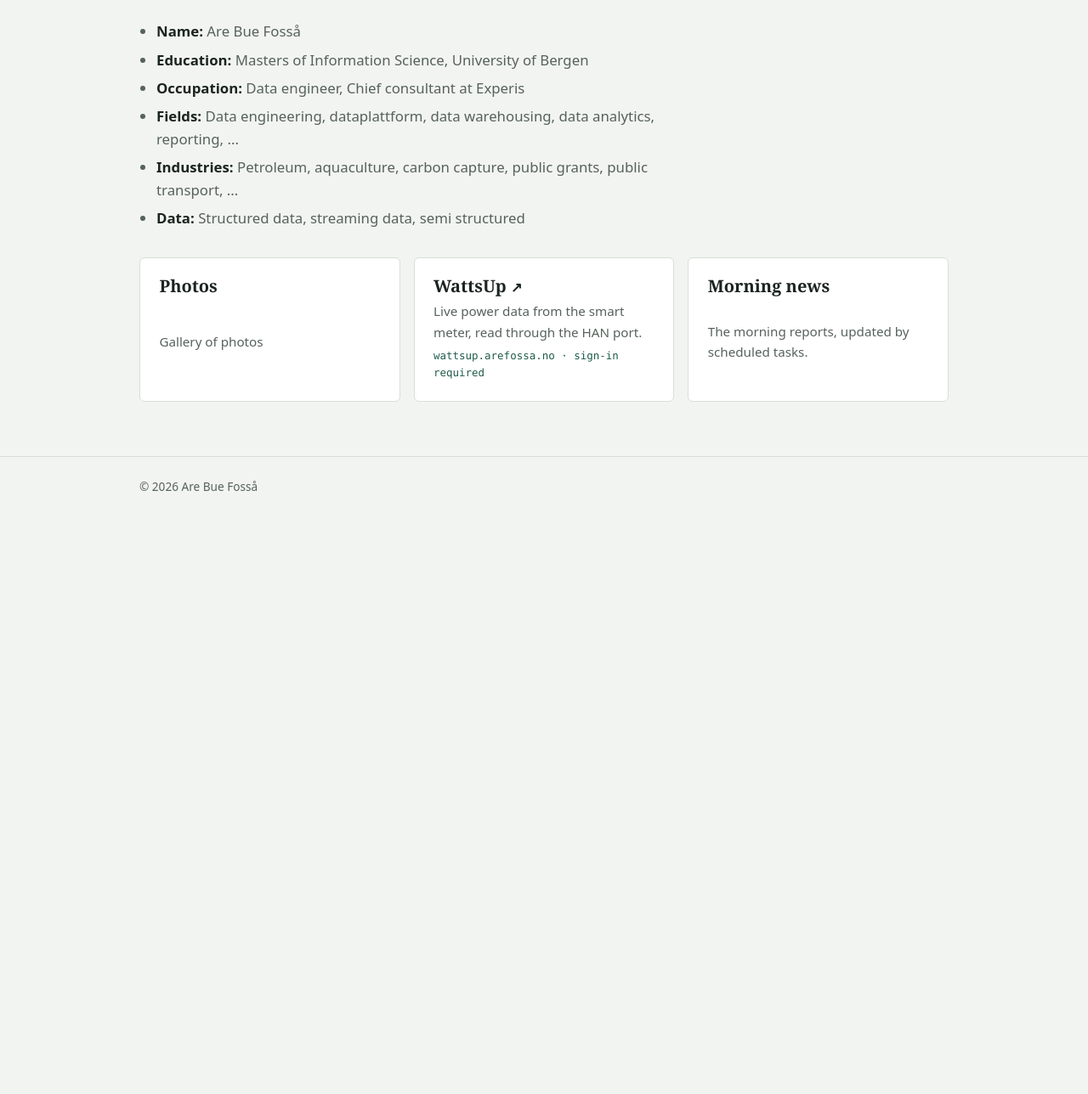
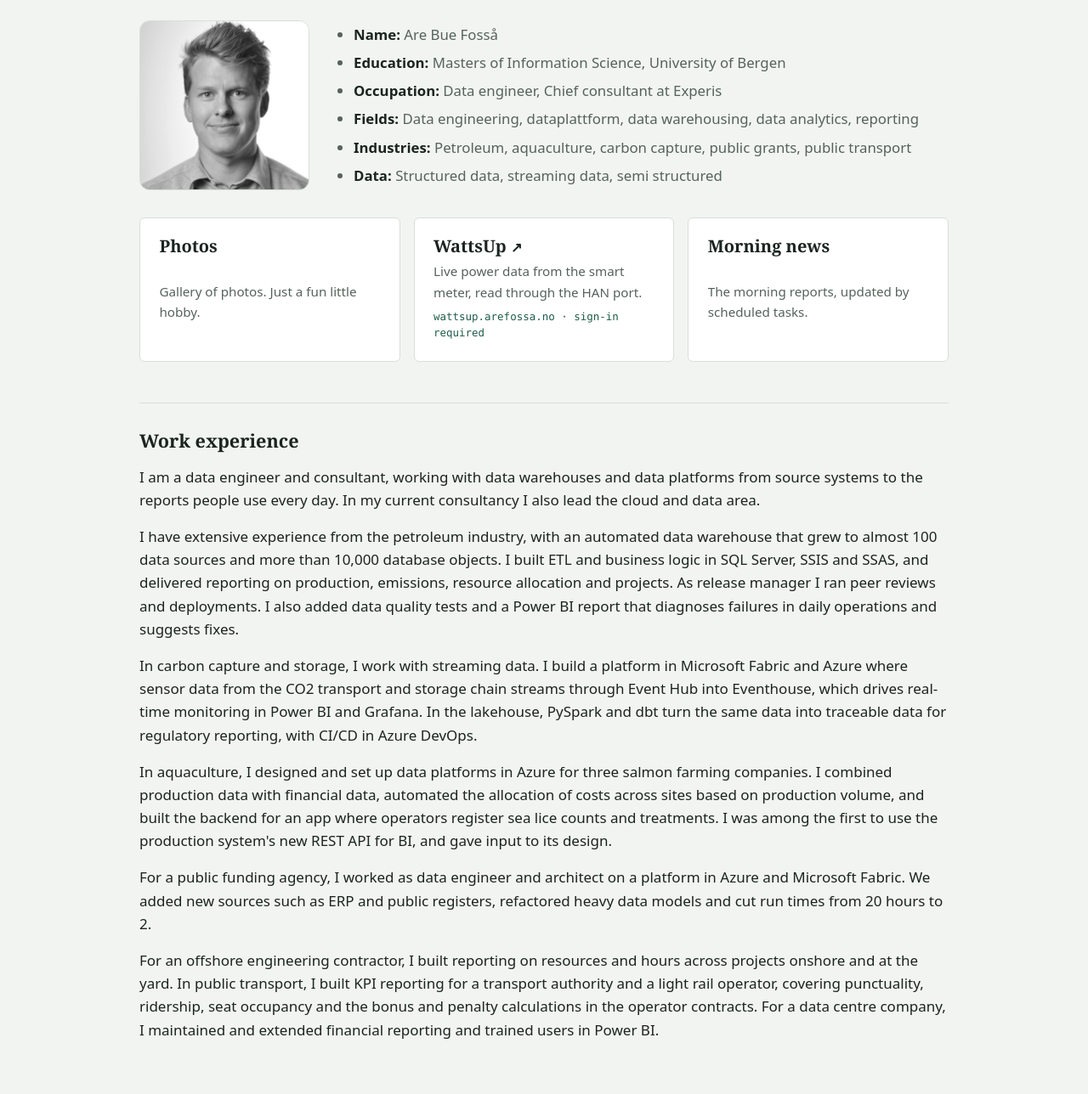
Before and after one commit to arefossa/arefossa.no, a plain HTML site: page index.html in a window 1280 px wide. Shown: the part 243-1531 px from the top of the page at 85% size. Before the commit the page ends 851 px from the top, so only its background shows below. Drawn offline with Linux system fonts and the light colour scheme.

Commit message:
Add portrait next to the facts and a work experience section
The portrait sits left of the bullet list on wide screens and above it on
narrow ones. The list and the new Work experience section below the tiles
use the full page width.

Co-Authored-By: Claude Opus 5.5 <noreply@anthropic.com>

```diff
--- a/assets/style.css
+++ b/assets/style.css
@@ -94,8 +94,30 @@ h2 { font-size: 1.35rem; }
 .prose { display: grid; gap: 1rem; max-width: 40rem; }
 .prose p { margin: 0; }
 
+/* Forsiden: Work experience under flisene, litt ekstra luft over og en tynn strek som skille. */
+.experience { display: grid; gap: 1rem; margin-top: 1rem; padding-top: 2rem; border-top: 1px solid var(--line); }
+.experience .prose { max-width: none; }
+
+/* Forsiden: portrettet til venstre for punktlisten, over den på smale skjermer. */
+.bio { display: grid; gap: 1.5rem; align-items: center; }
+@media (min-width: 640px) {
+  .bio { grid-template-columns: 200px 1fr; gap: 2rem; }
+}
+.portrait {
+  display: block;
+  width: 200px;
+  max-width: 100%;
+  height: auto;
+  aspect-ratio: 1;
+  object-fit: cover;
+  border-radius: 12px;
+  border: 1px solid var(--line);
+}
+
 /* Forsiden: punktlisten om meg. */
-.facts { margin: 0; padding-left: 1.25rem; display: grid; gap: 0.4rem; max-width: 40rem; color: var(--muted); font-size: 1.05rem; }
+/* Ingen maksbredde: listen får hele plassen ved siden av bildet, like bredt som flisene under.
+   Blir vinduet smalt, brytes linjene, og text-wrap: pretty hindrer at ett ord står alene. */
+.facts { margin: 0; padding-left: 1.25rem; display: grid; gap: 0.4rem; color: var(--muted); font-size: 1.05rem; text-wrap: pretty; }
 .facts strong { color: var(--fg); font-weight: 600; }
 
 /* Forsiden: de tre valgene som fliser, tre eller én i bredden, så ingen står alene. */
--- a/index.html
+++ b/index.html
@@ -24,20 +24,23 @@
     <div class="wrap">
       <p class="eyebrow">arefossa.no</p>
       <h1>Are Bue Fosså</h1>
-      <ul class="facts">
-        <li><strong>Name:</strong> Are Bue Fosså</li>
-        <li><strong>Education:</strong> Masters of Information Science, University of Bergen</li>
-        <li><strong>Occupation:</strong> Data engineer, Chief consultant at Experis</li>
-        <li><strong>Fields:</strong> Data engineering, dataplattform, data warehousing, data analytics, reporting, ...</li>
-        <li><strong>Industries:</strong> Petroleum, aquaculture, carbon capture, public grants, public transport, ...  </li>
-        <li><strong>Data:</strong> Structured data, streaming data, semi structured  </li>
-      </ul>
+      <div class="bio">
+        <img class="portrait" src="/assets/portrait.jpg" alt="Are Bue Fosså" width="200" height="200">
+        <ul class="facts">
+          <li><strong>Name:</strong> Are Bue Fosså</li>
+          <li><strong>Education:</strong> Masters of Information Science, University of Bergen</li>
+          <li><strong>Occupation:</strong> Data engineer, Chief consultant at Experis</li>
+          <li><strong>Fields:</strong> Data engineering, dataplattform, data warehousing, data analytics, reporting</li>
+          <li><strong>Industries:</strong> Petroleum, aquaculture, carbon capture, public grants, public transport</li>
+          <li><strong>Data:</strong> Structured data, streaming data, semi structured</li>
+        </ul>
+      </div>
 
       <ul class="tiles">
         <li>
           <a class="tile" href="/photos/">
             <h2>Photos</h2>
-            <p>Gallery of photos</p>
+            <p>Gallery of photos. Just a fun little hobby.</p>
           </a>
         </li>
         <li>
@@ -54,6 +57,39 @@
           </a>
         </li>
       </ul>
+
+      <section class="experience" aria-labelledby="experience-title">
+        <h2 id="experience-title">Work experience</h2>
+        <div class="prose">
+          <p>I am a data engineer and consultant, working with data warehouses and data platforms from
+            source systems to the reports people use every day. In my current consultancy I also lead the
+            cloud and data area.</p>
+          <p>I have extensive experience from the petroleum industry, with an automated data warehouse that
+            grew to almost 100 data sources and more than 10,000 database objects. I built ETL and business
+            logic in SQL Server, SSIS and SSAS, and delivered reporting on production, emissions, resource
+            allocation and projects. As release manager I ran peer reviews and deployments. I also added data
+            quality tests and a Power BI report that diagnoses failures in daily operations and suggests
+            fixes.</p>
+          <p>In carbon capture and storage, I work with streaming data. I build a platform in Microsoft Fabric
+            and Azure where sensor data from the CO2 transport and storage chain streams through Event Hub
+            into Eventhouse, which drives real-time monitoring in Power BI and Grafana. In the lakehouse,
+            PySpark and dbt turn the same data into traceable data for regulatory reporting, with CI/CD in
+            Azure DevOps.</p>
+          <p>In aquaculture, I designed and set up data platforms in Azure for three salmon farming companies.
+            I combined production data with financial data, automated the allocation of costs across sites
+            based on production volume, and built the backend for an app where operators register sea lice
+            counts and treatments. I was among the first to use the production system's new REST API for BI,
+            and gave input to its design.</p>
+          <p>For a public funding agency, I worked as data engineer and architect on a platform in Azure and
+            Microsoft Fabric. We added new sources such as ERP and public registers, refactored heavy data
+            models and cut run times from 20 hours to 2.</p>
+          <p>For an offshore engineering contractor, I built reporting on resources and hours across projects
+            onshore and at the yard. In public transport, I built KPI reporting for a transport authority and a
+            light rail operator, covering punctuality, ridership, seat occupancy and the bonus and penalty
+            calculations in the operator contracts. For a data centre company, I maintained and extended
+            financial reporting and trained users in Power BI.</p>
+        </div>
+      </section>
     </div>
   </main>
 
```
Also changed, not shown: assets/portrait.jpg (added).
